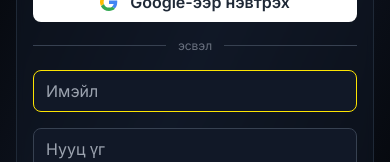
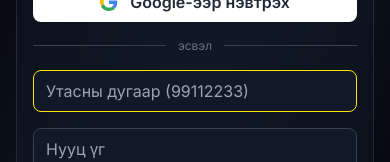
Before and after one commit to hosoo-code/newidea, a Next.js app: page /login in a window 390 px wide. Shown: the part 354-516 px from the top of the page. Built offline with nearby package versions, Linux system fonts and the light colour scheme; no server answers.

Commit message:
Phone + password login

```diff
--- a/app/premium/page.tsx
+++ b/app/premium/page.tsx
@@ -1,6 +1,7 @@
 import { redirect } from "next/navigation";
 import { getCurrentProfile, isPremium } from "@/lib/auth";
 import { recoverRecentPayments } from "@/lib/payments";
+import { displayIdentity } from "@/lib/phone";
 import { getPlans } from "@/lib/plans";
 import { formatDate, daysLeft } from "@/lib/format";
 import PremiumClient from "@/components/premium/PremiumClient";
@@ -47,7 +48,7 @@ export default async function PremiumPage() {
             <section aria-label="Миний эрх" className="flex items-center justify-between gap-4 rounded-2xl border border-gray-800 bg-gray-900/50 p-4 sm:p-5">
               <div className="min-w-0">
                 <p className="text-xs text-gray-400">Нэвтэрсэн</p>
-                <p className="truncate text-white font-medium">{profile.email ?? "—"}</p>
+                <p className="truncate text-white font-medium">{displayIdentity(profile.email)}</p>
                 <p className="mt-1 text-xs text-gray-400">
                   {isAdmin
                     ? "Хугацаагүй эрх (admin)"
--- a/components/auth/AuthForm.tsx
+++ b/components/auth/AuthForm.tsx
@@ -3,10 +3,11 @@ import { useState } from "react";
 import { useRouter } from "next/navigation";
 import { toast } from "sonner";
 import { supabaseBrowser } from "@/lib/supabaseBrowser";
+import { normalizePhone, phoneToEmail } from "@/lib/phone";
 
 export default function AuthForm({ next }: { next: string }) {
   const [mode, setMode] = useState<"in" | "up">("in");
-  const [email, setEmail] = useState("");
+  const [phone, setPhone] = useState("");
   const [password, setPassword] = useState("");
   const [loading, setLoading] = useState(false);
   const router = useRouter();
@@ -25,26 +26,29 @@ export default function AuthForm({ next }: { next: string }) {
 
   async function submit(e: React.FormEvent) {
     e.preventDefault();
+    const p = normalizePhone(phone);
+    if (!p) {
+      toast.error("Утасны дугаар буруу байна (8 оронтой, жишээ: 99112233)");
+      return;
+    }
+    const email = phoneToEmail(p);
     setLoading(true);
     const sb = supabaseBrowser();
     try {
       if (mode === "in") {
         const { error } = await sb.auth.signInWithPassword({ email, password });
-        if (error) throw error;
+        if (error) throw new Error(error.message === "Invalid login credentials" ? "Дугаар эсвэл нууц үг буруу байна" : error.message);
         router.push(next);
         router.refresh();
       } else {
-        const { data, error } = await sb.auth.signUp({
-          email,
-          password,
-          options: { emailRedirectTo: `${location.origin}/auth/callback?next=${encodeURIComponent(next)}` },
-        });
-        if (error) throw error;
+        const { data, error } = await sb.auth.signUp({ email, password });
+        if (error) throw new Error(/already registered/i.test(error.message) ? "Энэ дугаар бүртгэлтэй байна. Нэвтэрнэ үү" : error.message);
         if (data.session) {
           router.push(next);
           router.refresh();
         } else {
-          toast.success("Имэйлээ шалгаад баталгаажуулах холбоос дээр дарна уу");
+          // Supabase дээр "Confirm email" асаалттай байвал session ирэхгүй
+          toast.error("Бүртгэл үүссэн ч нэвтэрсэнгүй. Supabase → Auth → Providers → Email → 'Confirm email'-ийг унтраана уу.");
         }
       }
     } catch (err) {
@@ -75,16 +79,19 @@ export default function AuthForm({ next }: { next: string }) {
         <span className="h-px flex-1 bg-gray-700" /> эсвэл <span className="h-px flex-1 bg-gray-700" />
       </div>
       <input
-        type="email"
+        type="tel"
+        inputMode="numeric"
+        autoComplete="tel"
         required
-        value={email}
-        onChange={(e) => setEmail(e.target.value)}
-        placeholder="Имэйл"
+        value={phone}
+        onChange={(e) => setPhone(e.target.value)}
+        placeholder="Утасны дугаар (99112233)"
         autoFocus
         className="w-full rounded-lg bg-gray-900 border border-gray-700 px-3 py-2 text-white outline-none focus:border-theme-primary"
       />
       <input
         type="password"
+        autoComplete={mode === "in" ? "current-password" : "new-password"}
         required
         minLength={6}
         value={password}
@@ -93,7 +100,7 @@ export default function AuthForm({ next }: { next: string }) {
         className="w-full rounded-lg bg-gray-900 border border-gray-700 px-3 py-2 text-white outline-none focus:border-theme-primary"
       />
       <button
-        disabled={loading || !email || !password}
+        disabled={loading || !phone || !password}
         className="w-full rounded-lg bg-theme-primary text-black font-semibold py-2 disabled:opacity-50"
       >
         {loading ? "..." : mode === "in" ? "Нэвтрэх" : "Бүртгүүлэх"}
--- /dev/null
+++ b/lib/phone.ts
@@ -0,0 +1,18 @@
+// Утасны дугаараар нэвтрэх: SMS/имэйл илгээхгүйгээр, дугаараас "дотоод имэйл" үүсгэн Supabase-ийн
+// email+password нэвтрэлтийг ашиглана. (Supabase → Auth → "Confirm email" унтраасан байх ёстой.)
+export const PHONE_EMAIL_DOMAIN = "phone.kinomangas.net";
+
+// "9911 2233", "+976 99112233", "99112233" → "99112233" (Монголын 8 оронтой дугаар) эсвэл null
+export function normalizePhone(input: string): string | null {
+  let d = input.replace(/\D/g, "");
+  if (d.startsWith("976") && d.length === 11) d = d.slice(3);
+  return /^[6-9]\d{7}$/.test(d) ? d : null;
+}
+
+export const phoneToEmail = (phone: string) => `${phone}@${PHONE_EMAIL_DOMAIN}`;
+
+// Дэлгэцэнд харуулах: "99112233@phone.kinomangas.net" → "99112233"
+export function displayIdentity(email: string | null | undefined): string {
+  if (!email) return "—";
+  return email.endsWith(`@${PHONE_EMAIL_DOMAIN}`) ? email.split("@")[0] : email;
+}
```
